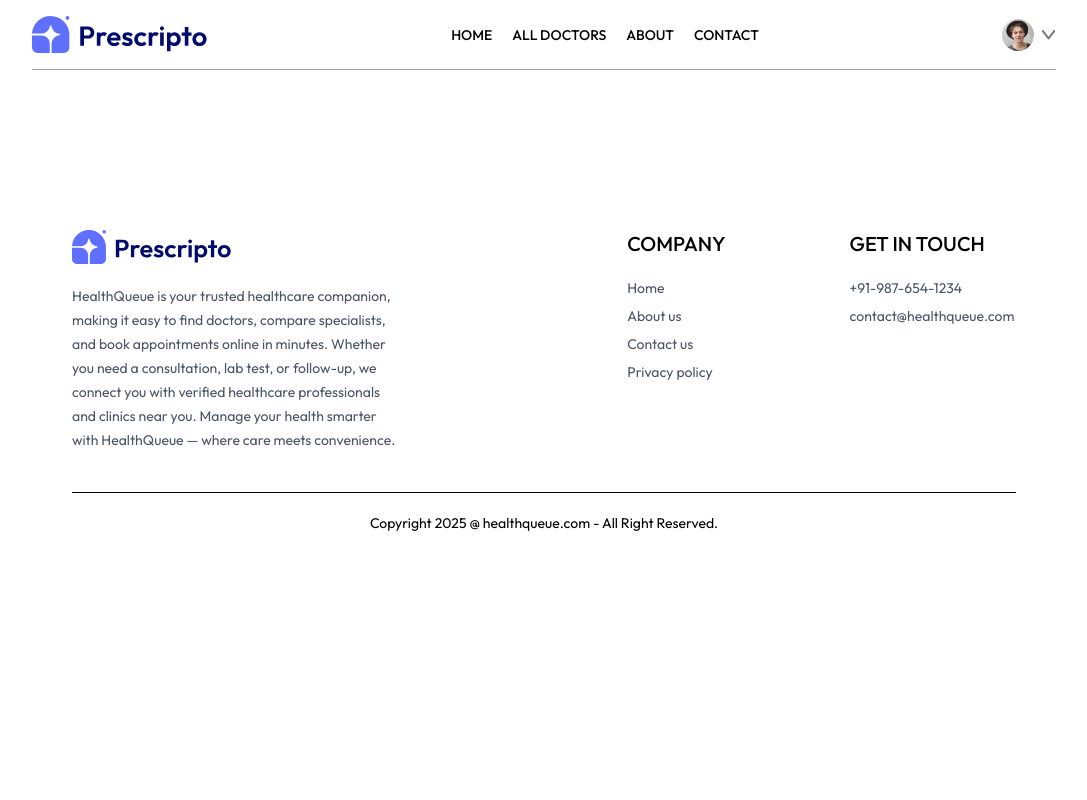
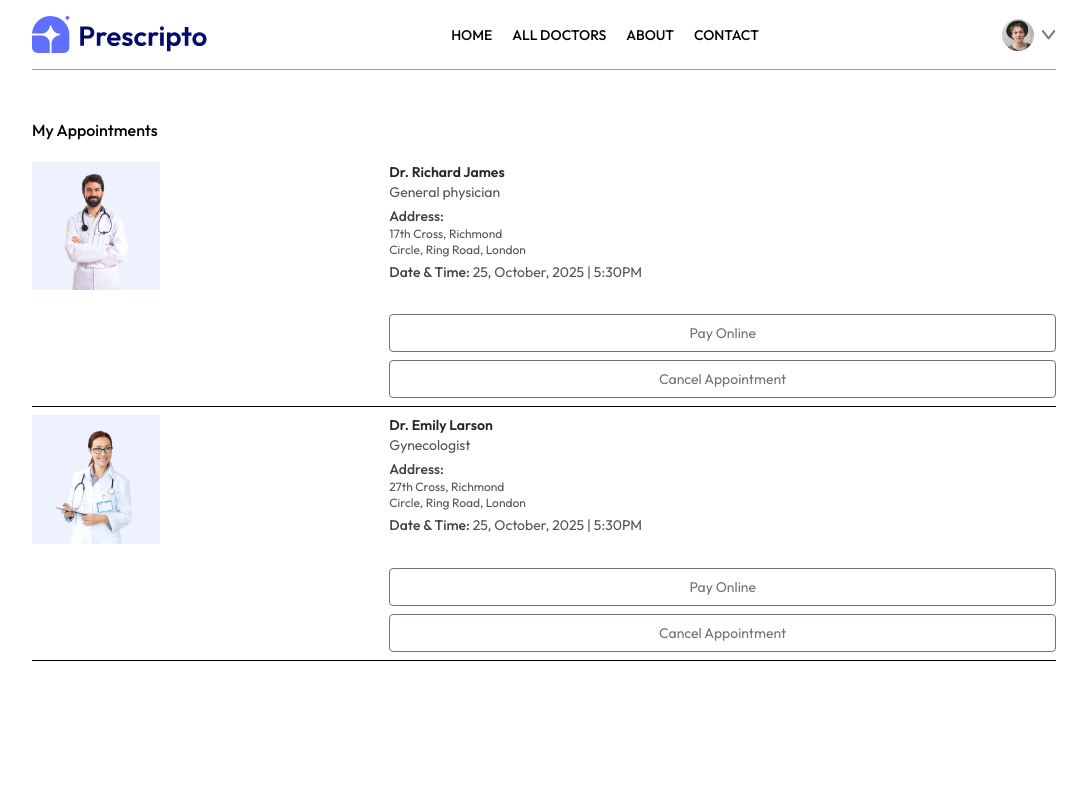
Before and after one commit to akasahilsingh/Healthqueue, a React (Vite) app in the folder frontend/: page /my-appointments in a window 1280 px wide. Shown: the top 800 px of the page, without its empty margins (96-1183 px from the left). Built offline with nearby package versions, Linux system fonts and the light colour scheme.

Commit message:
feat: added my appointments page

```diff
--- a/frontend/src/components/Navbar.jsx
+++ b/frontend/src/components/Navbar.jsx
@@ -46,7 +46,7 @@
                   My Profile
                 </p>
                 <p
-                  onClick={() => navigate("./my-appointements")}
+                  onClick={() => navigate("./my-appointments")}
                   className="hover:text-black cursor-pointer"
                 >
                   My Appointments
--- a/frontend/src/pages/MyAppointments.jsx
+++ b/frontend/src/pages/MyAppointments.jsx
@@ -1,11 +1,52 @@
-import React from 'react'
+import React, { useContext } from "react";
+import { AppContext } from "../context/AppContext";
 
 const MyAppointments = () => {
+  const { doctors } = useContext(AppContext);
   return (
     <div>
+      <p className="pb-3 mt-12 font-medium">My Appointments</p>
+      <div>
+        {doctors.slice(0, 2).map((doctor, index) => (
+          <div
+            className="grid grid-cols-[1fr_2fr] gap-4 sm:gap-6 py-2 border-b"
+            key={index}
+          >
+            <div>
+              <img
+                className="w-32 bg-indigo-50"
+                src={doctor.image}
+                alt={doctor.name}
+              />
+            </div>
+            <div className="flex-1 text-sm text-zinc-600">
+              <p className="text-neutral-800 font-semibold">{doctor.name}</p>
+              <p>{doctor.speciality}</p>
+              <p className="text-zinc-700 font-medium mt-1">Address:</p>
+              <p className="text-xs">{doctor.address.line1}</p>
+              <p className="text-xs">{doctor.address.line2}</p>
+              <p className="text-sm mt-1">
+                <span className="text-sm text-neutral-700 font-medium">
+                  Date & Time:
+                </span>{" "}
+                25, October, 2025 | 5:30PM
+              </p>
+            </div>
 
+            <div></div>
+            <div className="flex flex-col gap-2 justify-end">
+              <button className="text-sm text-stone-500 text-center sm:min-w-48 py-2 border rounded hover:text-white hover:bg-primary transition-all duration-300">
+                Pay Online
+              </button>
+              <button className="text-sm text-stone-500 text-center sm:min-w-48 py-2 border rounded hover:text-white hover:bg-red-600 transition-all duration-300">
+                Cancel Appointment
+              </button>
+            </div>
+          </div>
+        ))}
+      </div>
     </div>
-  )
-}
+  );
+};
 
-export default MyAppointments
+export default MyAppointments;
```
